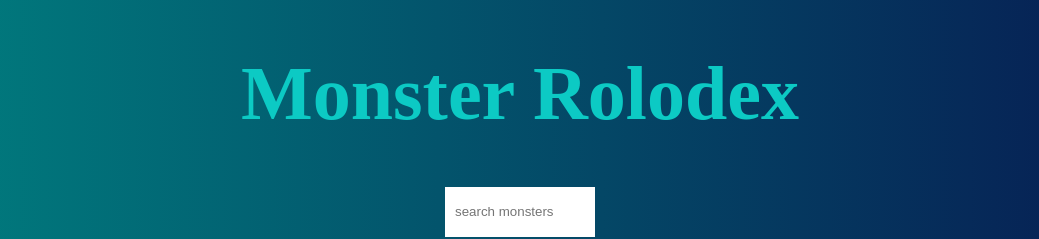
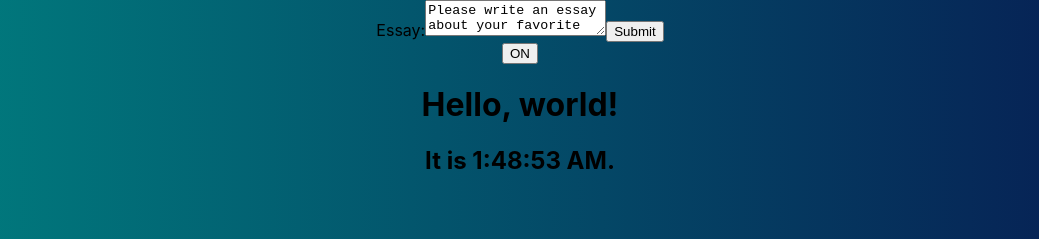
Before and after one commit to marvinxu99/monsters-rolodex2, a React (Create React App) app: page / in a window 1280 px wide. Shown: the top 239 px of the page, without its empty margins (120-1159 px from the left). Built offline with nearby package versions, Linux system fonts and the light colour scheme; no server answers; a web font is replaced by a local one.

Commit message:
added form examples

```diff
--- a/src/App.js
+++ b/src/App.js
@@ -4,6 +4,9 @@ import { useState, useEffect } from 'react';
 import './App.css';
 import CardList from './components/card-list/card-list.component';
 import SearchBox from './components/search-box/search-box.component';
+import Clock from './components/Clock/clock.component';
+import Toggle from './components/Toggle/toggle.component';
+import EssayForm from './components/EssayForm/essay-form.component';
 
 
 //Functional component
@@ -37,6 +40,9 @@ const App = () => {
 
   return (
     <div className="App">
+      <EssayForm />
+      <Toggle />
+      <Clock />
       <h1 className='app-title'>Monster Rolodex</h1>
       <SearchBox
         className='monster-search-box'
--- a/src/components/Clock/clock.component.jsx
+++ b/src/components/Clock/clock.component.jsx
@@ -1,4 +1,4 @@
-import { Component } from 'React';
+import { Component } from "react";
 
 class Clock extends Component {
     constructor(props) {
@@ -7,9 +7,19 @@ class Clock extends Component {
     }
 
     componentDidMount() {
+        this.timerID = setInterval(() => {
+            this.tick();
+        }, 1000);
     }
 
     componentWillUnmount() {
+        clearInterval(this.timerID);
+    }
+
+    tick() {
+        this.setState({
+          date: new Date()
+        });
     }
 
     render() {
@@ -20,6 +30,6 @@ class Clock extends Component {
         </div>
       );
     }
-  }
+}
 
 export default Clock;
--- /dev/null
+++ b/src/components/EssayForm/essay-form.component.jsx
@@ -0,0 +1,37 @@
+import { Component } from 'react';
+
+
+class EssayForm extends Component {
+    constructor(props) {
+      super(props);
+      this.state = {
+        value: 'Please write an essay about your favorite DOM element.'
+      };
+
+      this.handleChange = this.handleChange.bind(this);
+      this.handleSubmit = this.handleSubmit.bind(this);
+    }
+
+    handleChange(event) {
+      this.setState({value: event.target.value});
+    }
+
+    handleSubmit(event) {
+      alert('An essay was submitted: ' + this.state.value);
+      event.preventDefault();
+    }
+
+    render() {
+      return (
+        <form onSubmit={this.handleSubmit}>
+          <label>
+            Essay:
+            <textarea value={this.state.value} onChange={this.handleChange} />
+          </label>
+          <input type="submit" value="Submit" />
+        </form>
+      );
+    }
+  }
+
+export default EssayForm;
--- /dev/null
+++ b/src/components/Toggle/toggle.component.jsx
@@ -0,0 +1,32 @@
+import { Component } from 'react';
+
+class Toggle extends Component {
+    constructor(props) {
+      super(props);
+      this.state = {isToggleOn: true};
+
+    }
+
+    handleClick = () => {
+      this.setState(prevState => ({
+        isToggleOn: !prevState.isToggleOn
+      }));
+    }
+    // The below approach will require to use bind in the constructor()
+    //    this.handleClick = this.handleClick.bind(this);
+    // handleClick() {
+    //     this.setState(prevState => ({
+    //       isToggleOn: !prevState.isToggleOn
+    //     }));
+    // }
+
+    render() {
+      return (
+        <button onClick={this.handleClick}>
+          {this.state.isToggleOn ? 'ON' : 'OFF'}
+        </button>
+      );
+    }
+  }
+
+export default Toggle;
```
